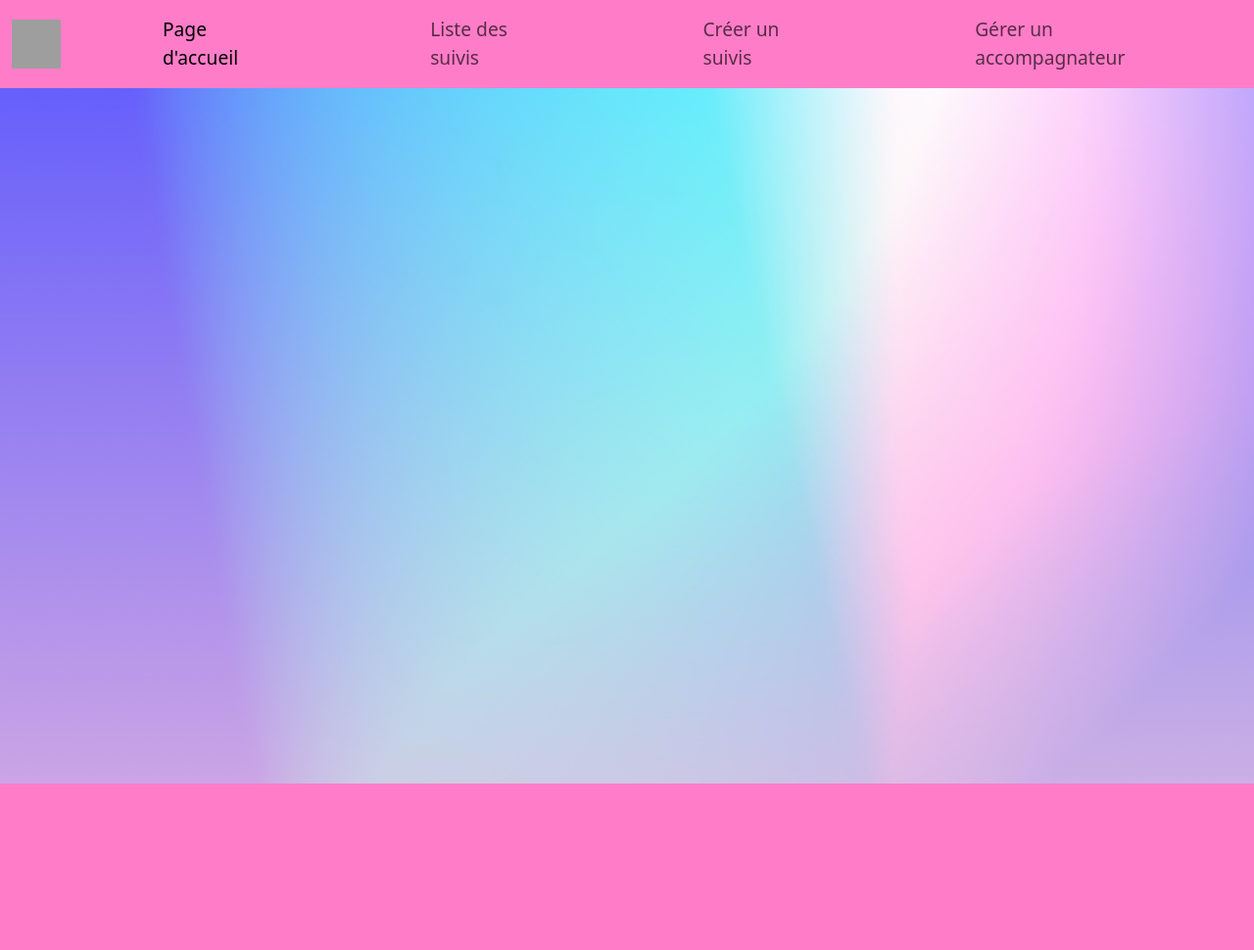
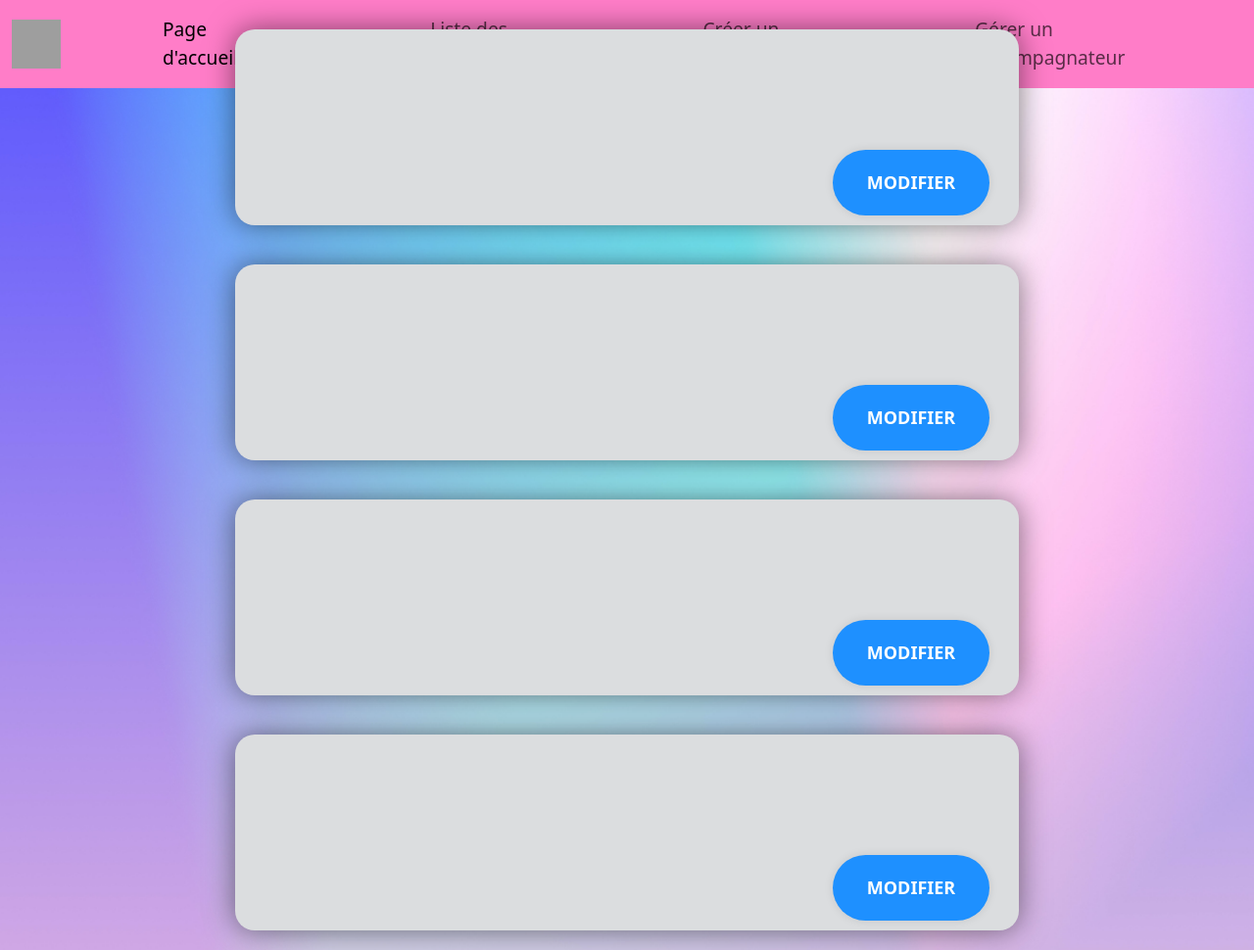
Before and after one commit to Ralsywy/RSE, a PHP site: page /index.php?route=list_suivis in a window 1280 px wide. Shown: the whole page at 98% size. Before the commit the page ends 800 px from the top, so only its background shows below. Run offline with PHP 8.4, Linux system fonts and the light colour scheme; the visitor is signed in with stand-in values (Sample User, id 1); grey boxes are pictures that could not be loaded.

Commit message:
Affichage liste des suivis

```diff
--- a/index.php
+++ b/index.php
@@ -8,10 +8,11 @@ if(isset($_SESSION['auth'])) {
 <!-- DEBUT HEADER -->
 <meta charset='utf-8'>
     <meta http-equiv='X-UA-Compatible' content='IE=edge'>
-    <title>Connexion</title>
+    <title>R.S.E</title>
     <meta name='viewport' content='width=device-width, initial-scale=1'>
     <link href="https://cdn.jsdelivr.net/npm/bootstrap@5.3.0-alpha3/dist/css/bootstrap.min.css" rel="stylesheet" integrity="sha384-KK94CHFLLe+nY2dmCWGMq91rCGa5gtU4mk92HdvYe+M/SXH301p5ILy+dN9+nJOZ" crossorigin="anonymous">
     <link rel='stylesheet' type='text/css' media='screen' href='assets/style.css'>
+    <link rel='stylesheet' type='text/css' media='screen' href='../assets/style.css'>
     <script src='main.js'></script>
     <script type="module" src="https://unpkg.com/ionicons@7.1.0/dist/ionicons/ionicons.esm.js"></script>
 <script nomodule src="https://unpkg.com/ionicons@7.1.0/dist/ionicons/ionicons.js"></script>
@@ -30,19 +31,20 @@ if(isset($_SESSION['auth'])) {
           <a class="nav-link active" aria-current="page" href="index.php?route=login"><span class="nav_msg">Page d'accueil</span></a>
         </li>
         <li class="nav-item">
-          <a class="nav-link" href="index.php"><span class="nav_msg">Liste des suivis</span></a>
+          <a class="nav-link" href="index.php?route=list_suivis"><span class="nav_msg">Liste des suivis</span></a>
         </li>
         <li class="nav-item">
-          <a class="nav-link" href="creer_suivis.php"><span class="nav_msg">Créer un suivis</span></a>
+          <a class="nav-link" href="index.php?route=creer_suivis"><span class="nav_msg">Créer un suivis</span></a>
         </li>
         <li class="nav-item">
-          <a class="nav-link" href="creer_accompagnateur.php"><span class="nav_msg">Gérer un accompagnateur</span></a>
+          <a class="nav-link" href="index.php?route=creer_accompagnateur"><span class="nav_msg">Gérer un accompagnateur</span></a>
         </li>
       </ul>
     </div>
   </div>
 </nav>
 </header>
+
 <!-- FIN NAVBAR -->
 </head>
 
@@ -54,7 +56,17 @@ if(isset($_GET["route"])){
 switch ($_GET["route"]){
   case "login":
     include("pages/login.php");
-    break;
+      break;
+  case "list_suivis":
+      include("pages/list_suivis.php");
+      break;
+  case "creer_suivis":
+      include("pages/creer_suivis.php");
+      break;
+  case "creer_accompagnateur":
+      include("pages/creer_accompagnateur.php");
+      break;
+
   }}
 ?>
 </body>
--- a/pages/creer_accompagnateur.php
+++ b/pages/creer_accompagnateur.php
@@ -0,0 +1 @@
+<p>test 3</p>
--- a/pages/creer_suivis.php
+++ b/pages/creer_suivis.php
@@ -1,5 +1,5 @@
 <?php
-session_start();
-
 $_SESSION["auth"]=1;
 ?>
+
+<p>test 2</p>
--- a/pages/list_suivis.php
+++ b/pages/list_suivis.php
@@ -0,0 +1,80 @@
+<div class="grille">
+    <div class="grid-item">
+        <a href="#" class="btn1">Modifier</a>
+    </div>
+    <div class="grid-item">
+        <a href="#" class="btn1">Modifier</a>
+    </div>
+    <div class="grid-item">
+        <a href="#" class="btn1">Modifier</a>
+    </div>
+    <div class="grid-item">
+        <a href="#" class="btn1">Modifier</a>
+    </div>
+</div>
+<style>
+.grille {
+    margin-top: 10px;
+    width: 100%;
+    height: auto;
+
+
+    display: flex;
+    flex-direction: row;
+    justify-content: space-around;
+    flex-flow: wrap;
+
+
+}
+.grid-item {
+    width: 800px;
+    height: 200px;
+    background: #DBDDDF;
+    margin: 20px;
+    box-sizing: border-box;
+    font-size: 20px;
+    box-shadow: 0 0 30px rgba(0, 0, 0, .5);
+    position: relative;
+    border-radius: 20px;
+}
+.grille a {
+    position: absolute;
+    right:30px;
+    bottom: 10px;
+}
+.btn1 {
+    font-size: 18px;
+    font-weight: bold;
+    background: #1e90ff;
+    width: 160px;
+    padding: 20px;
+    text-align: center;
+    text-decoration: none;
+    text-transform: uppercase;
+    color: #fff;
+    border-radius: 50px;
+    cursor: pointer;
+    box-shadow: 0 0 10px rgba(0, 0, 0, 0.1);
+    -webkit-transition-duration: 0.3s;
+    transition-duration: 0.3s;
+    -webkit-transition-property: box-shadow, transform;
+    transition-property: box-shadow, transform;
+
+}
+.btn1:hover, .btn1:focus, .btn1:active{
+    box-shadow: 0 0 20px rgba(0, 0, 0, 0.5);
+    -webkit-transform: scale(1.1);
+    transform: scale(1.1);
+}
+
+@media screen and (max-width:1200px) {
+    .box {
+        width: 40%;
+    }
+}
+@media screen and (max-width:600px) {
+    .box {
+        width: 90%;
+    }
+}
+</style>
```
Also changed, not shown: assets/style.css (line endings or trailing spaces).
